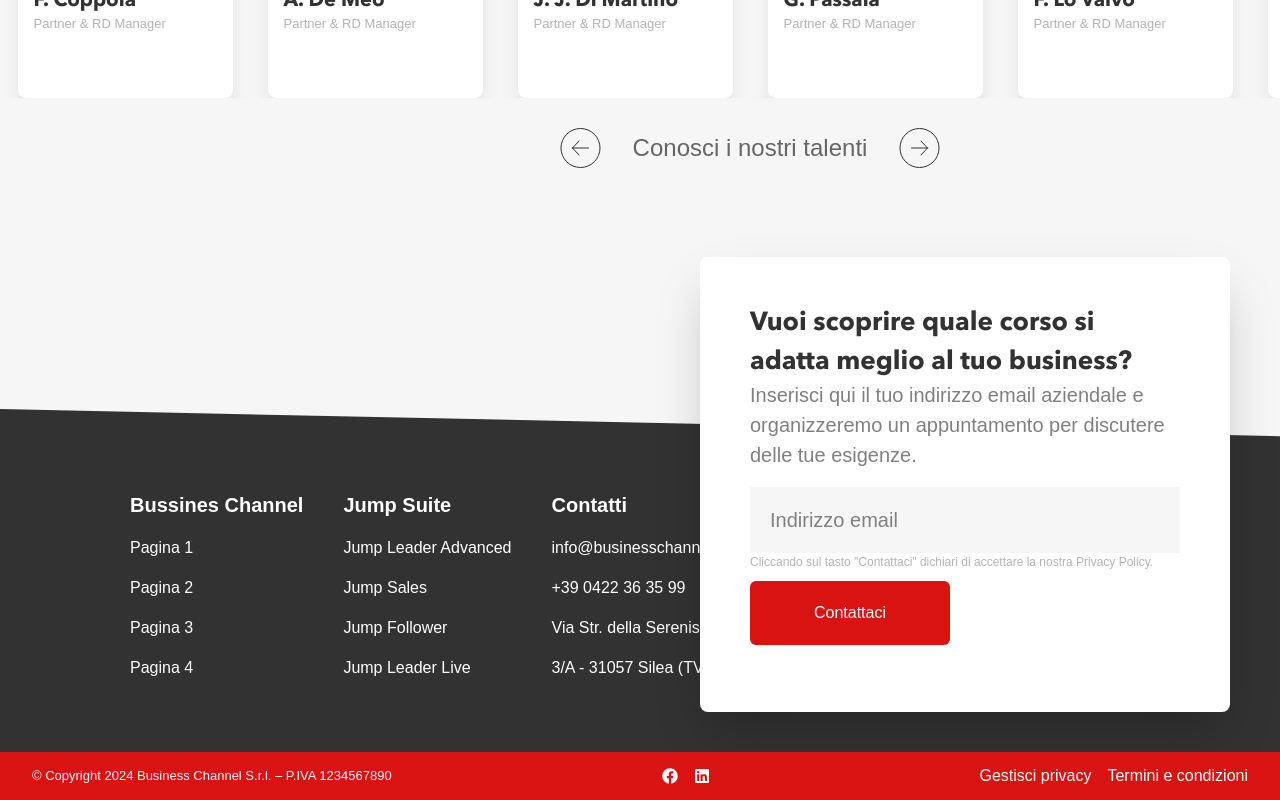
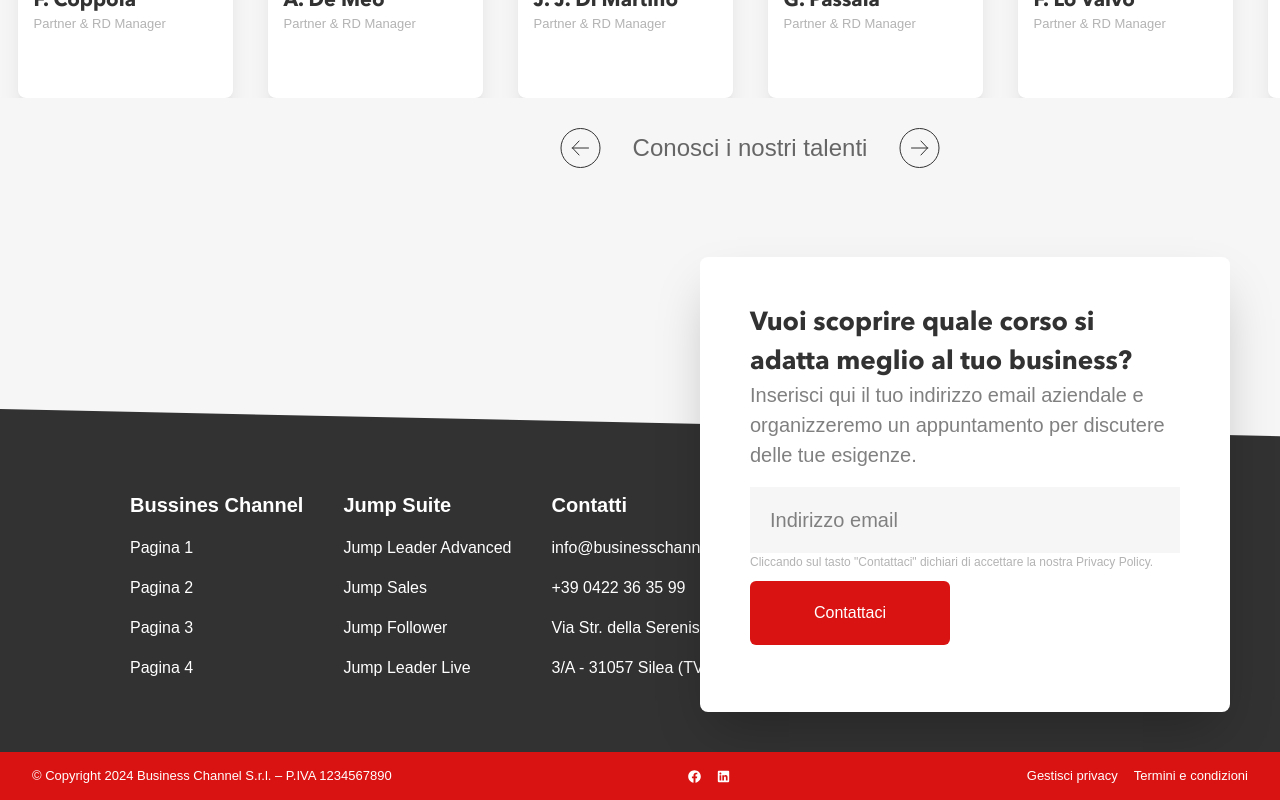
Before and after one commit to emilianogarciaok/bussines-channel, a Next.js app: page / in a window 1280 px wide. Shown: the part 5602-6402 px from the top of the page. Built offline with nearby package versions, Linux system fonts and the light colour scheme.

Commit message:
Change font size

```diff
--- a/components/Footer.jsx
+++ b/components/Footer.jsx
@@ -61,8 +61,8 @@ export const Footer = () => {
         </form>
       </div>
       {/* RED SECTION */}
-      <div className="w-full  bg-primary-500 text-white h-[48px] absolute bottom-0 left-0 right-0 px-4 md:px-8 flex items-center justify-between font-avenirlight">
-        <nav className="md:text-start text-center text-[13px]">
+      <div className="w-full  bg-primary-500 text-[13px] text-white h-[48px] absolute bottom-0 left-0 right-0 px-4 md:px-8 flex items-center justify-between font-avenirlight">
+        <nav className="md:text-start text-center">
           <span>
             © Copyright 2024 Business Channel S.r.l. – P.IVA 1234567890
           </span>
```
